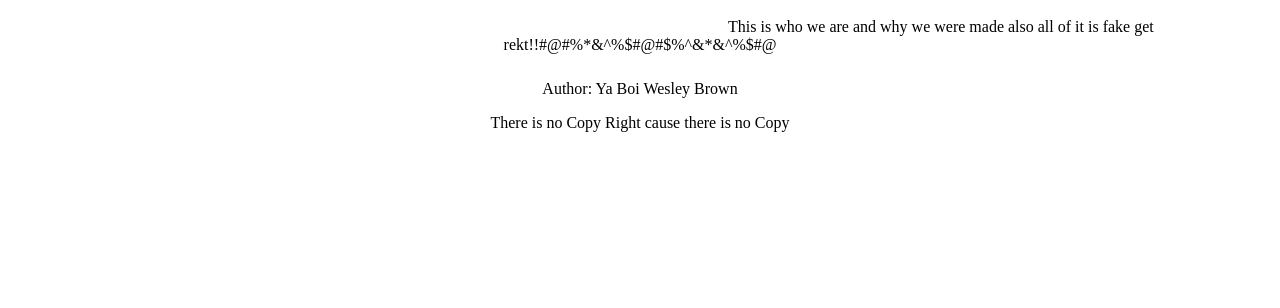
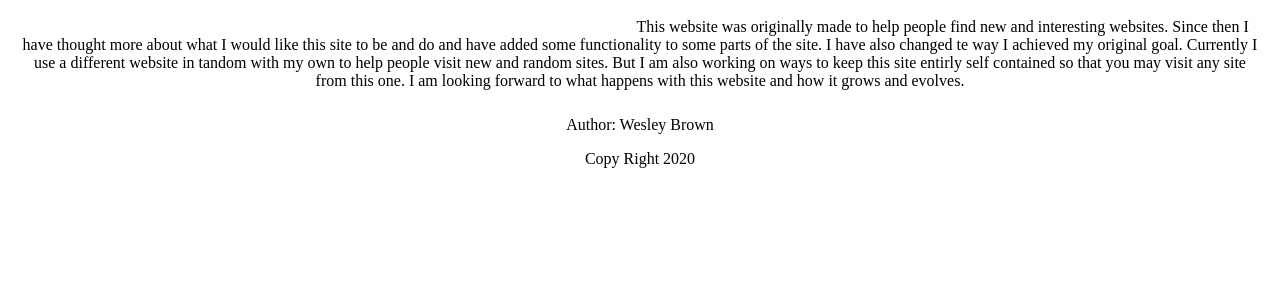
Before and after one commit to WesleyBrown792/CS401, a PHP site: page /B3.php in a window 1280 px wide. Shown: the top 308 px of the page. Run offline with PHP 8.4, Linux system fonts and the light colour scheme; the visitor is signed in with stand-in values (Sample User, id 1).

Commit message:
fixed part of the footer

```diff
--- a/B2.php
+++ b/B2.php
@@ -16,7 +16,7 @@ if($_SESSION['authenticated'] != true){
     <ul>
       <li><a href="Home.php">Home</a></li>
       <li><a href="B1.php">Website List A-Z</a></li>
-      <li><a href="B2.php">Random IP Generator</a></li>
+      <li><a href="B2.php">Visit Random Website</a></li>
       <li><a href="B3.php">About Us</a></li>
       <li><a href="B4.php">Leave a Review</a></li>
       <li><a href="index.php">Logout</a></li>
@@ -40,8 +40,8 @@ if($_SESSION['authenticated'] != true){
             </div>
         </div>
         <footer>
-            <p>Author: Ya Boi Wesley Brown</p>
-            <p>There is no Copy Right cause there is no Copy</p>
+            <p>Author: Wesley Brown</p>
+            <p>Copy Right 2020</p>
           </footer>
     </body>
 </html>
--- a/B3.php
+++ b/B3.php
@@ -16,17 +16,22 @@ if($_SESSION['authenticated'] != true){
     <ul>
       <li><a href="Home.php">Home</a></li>
       <li><a href="B1.php">Website List A-Z</a></li>
-      <li><a href="B2.php">Random IP Generator</a></li>
+      <li><a href="B2.php">Visit Random Website</a></li>
       <li><a href="B3.php">About Us</a></li>
       <li><a href="B4.php">Leave a Review</a></li>
       <li><a href="index.php">Logout</a></li>
     </ul>
         <div>
-            This is who we are and why we were made also all of it is fake get rekt!!#@#%*&^%$#@#$%^&*&^%$#@
+            This website was originally made to help people find new and interesting websites.
+            Since then I have thought more about what I would like this site to be and do and have added some functionality to some parts of the site.
+            I have also changed te way I achieved my original goal.
+            Currently I use a different website in tandom with my own to help people visit new and random sites.
+            But I am also working on ways to keep this site entirly self contained so that you may visit any site from this one.
+            I am looking forward to what happens with this website and how it grows and evolves.
         </div>
         <footer>
-            <p>Author: Ya Boi Wesley Brown</p>
-            <p>There is no Copy Right cause there is no Copy</p>
+            <p>Author: Wesley Brown</p>
+            <p>Copy Right 2020</p>
           </footer>
     </body>
 </html>
--- a/B4.php
+++ b/B4.php
@@ -17,7 +17,7 @@ if($_SESSION['authenticated'] != true){
     <ul>
       <li><a href="Home.php">Home</a></li>
       <li><a href="B1.php">Website List A-Z</a></li>
-      <li><a href="B2.php">Random IP Generator</a></li>
+      <li><a href="B2.php">Visit Random Website</a></li>
       <li><a href="B3.php">About Us</a></li>
       <li><a href="B4.php">Leave a Review</a></li>
       <li><a href="index.php">Logout</a></li>
@@ -59,7 +59,7 @@ if($_SESSION['authenticated'] != true){
         </div>
         <footer>
             <p>Author: Wesley Brown</p>
-            <p>There is no Copy Right</p>
+            <p>Copy Right 2020</p>
           </footer>
     </body>
 </html>
--- a/Home.php
+++ b/Home.php
@@ -16,7 +16,7 @@ if($_SESSION['authenticated'] != true){
     <ul>
       <li><a href="Home.php">Home</a></li>
       <li><a href="B1.php">Website List A-Z</a></li>
-      <li><a href="B2.php">Random IP Generator</a></li>
+      <li><a href="B2.php">Visit Random Website</a></li>
       <li><a href="B3.php">About Us</a></li>
       <li><a href="B4.php">Leave a Review</a></li>
       <li><a href="index.php">Logout</a></li>
@@ -45,8 +45,8 @@ if($_SESSION['authenticated'] != true){
 
         </div>
         <footer>
-            <p>Author: Ya Boi Wesley Brown</p>
-            <p>There is no Copy Right cause there is no Copy</p>
+            <p>Author: Wesley Brown</p>
+            <p>Copy Right 2020</p>
         </footer>
     </body>
 </html>
```
Also changed, not shown: B1.php (+4 -4 lines).
